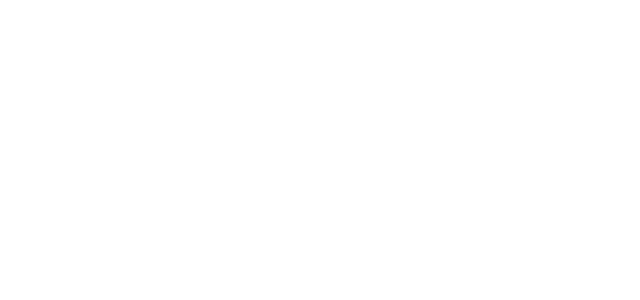
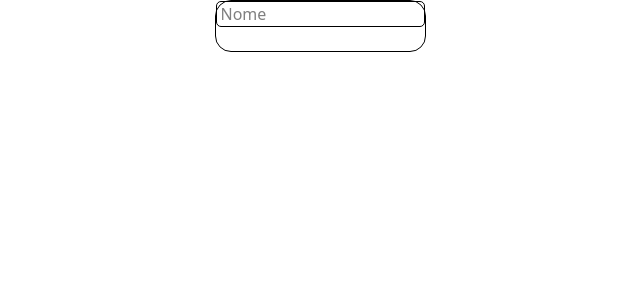
Before and after one commit to matias-gui/React, a React (Vite) app in the folder react-cadastro/: page /Esqueceusenha in a window 1280 px wide. Before the commit this address had no page. Shown: the top 300 px of the page, without its empty margins (308-948 px from the left). Built offline with nearby package versions, Linux system fonts and the light colour scheme.

Commit message:
Criação da pasta login

```diff
--- a/react-cadastro/src/App.jsx
+++ b/react-cadastro/src/App.jsx
@@ -1,5 +1,8 @@
 import { BrowserRouter, Route, Routes, Navigate } from "react-router"
 import Cadastro from './cadastro'
+import Login from "./login"
+import esqueceusenha from "./esqueceusenha"
+import Esqueceusenha from "./esqueceusenha"
 
 function App() {
 
@@ -7,6 +10,8 @@
    <BrowserRouter>
     <Routes>
       <Route path="/" element={<Cadastro/>}/>
+      <Route path="/Login" element={<Login/>}/>
+      <Route path="/Esqueceusenha" element={<Esqueceusenha/>}/>
     </Routes>
 
    </BrowserRouter>
--- a/react-cadastro/src/cadastro/index.jsx
+++ b/react-cadastro/src/cadastro/index.jsx
@@ -10,7 +10,7 @@
             <input placeholder="Nome" type="text" className="border w-full mb-2 indent-3 rounded-md p-1 placeholder-black opacity-70 " />
             <input placeholder="E-mail" type="email" className=" border  w-full mb-2 indent-3 rounded-md p-1 placeholder-black  opacity-70" />
             <input placeholder="Senha" type="password" className=" border  w-full mb-2 indent-3 rounded-md p-1 placeholder-black  opacity-70 " />
-            <button className=" w-full rounded-md border-none mb-1 mt-2 bg-cyan-950 text-white p-1  hover:opacity-80   cursor-pointer delay-200  hover:scale-101 duration-100 ease-in-out font-bold " onClick={cadastrar()} >Cadastrar</button>
+            <button className=" w-full rounded-md border-none mb-1 mt-2 bg-cyan-950 text-white p-1  hover:opacity-80   cursor-pointer delay-200  hover:scale-101 duration-100 ease-in-out font-bold ">Cadastrar</button>
           </form>
           <Link to="/login" className="text-center mb-1 font-mono font-bold hover:underline">Já tem uma conta?
             Faça login</Link>
@@ -18,14 +18,4 @@
     </body>
   )
 }
-let nome = document.getElementsByTagName("text")
-let email = document.getElementsByClassName("email")
-let senha = document.getElementsByClassName("password")
-
-function cadastrar(){
-  if(nome.length === 0 || nome === ""){
-    alert("ERRO")
-  }
-}
-
 export default Cadastro
--- /dev/null
+++ b/react-cadastro/src/esqueceusenha/index.jsx
@@ -0,0 +1,17 @@
+
+
+function Esqueceusenha(){
+    return(
+        <body className="flex justify-center w-full h-full">
+            <div className="">
+                <form className="flex flex-col w-[90%] border rounded-2xl  " >
+                    <input type="text" name="nome" id="inome" placeholder="Nome" className="border
+                    rounded-[5px] indent-1 "/>
+                    <input type="email" name="email" id="iemail"/>
+                </form>
+            </div>
+        </body>
+    )
+}
+
+export default Esqueceusenha
--- a/react-cadastro/src/login/index.jsx
+++ b/react-cadastro/src/login/index.jsx
@@ -1,6 +1,21 @@
+import { Link } from "react-router"
+
 function Login (){
     return(
+    <body className="w-dvw h-dvh flex flex-wrap  justify-center bg-[url(src/img/pexels-ivan-cujic-20495-109479.jpg)] bg-center bg-no-repeat bg-cover bg-fixed"   >
 
+        <main className=" flex flex-col justify-center max-w-120 h-65 border border-transparent rounded-xl mt-15 p-2 shadow-[2px_2px_10px_black]  backdrop-blur-[20px]"  >
+          <h2 className="text-center text-xl mb-4 font-mono font-bold animate-bounce ">Login</h2>
+          <form>
+            <input placeholder="E-mail" type="email" className=" border  w-full mb-2 indent-3 rounded-md p-1 placeholder-black  opacity-70" />
+            <input placeholder="Senha" type="password" className=" border  w-full mb-2 indent-3 rounded-md p-1 placeholder-black  opacity-70 " />
+            <input type="checkbox" id="lembre-me" className=" ml-1 w-3 h-3  "/>
+            <label htmlFor="lembre-me" className="font-bold font-mono w-20  text-[16px]"> Lembre-me</label>
+            <button className=" w-full rounded-md border-none mb-1 mt-2 bg-cyan-950 text-white p-1  hover:opacity-80   cursor-pointer delay-200  hover:scale-101 duration-100 ease-in-out font-bold ">Entrar</button>
+          </form>
+          <Link to="/Esqueceusenha" className="text-center mb-1 font-mono font-bold hover:underline">Esqueceu a senha?</Link>
+        </main>
+    </body>
     )
-
 }
+export default Login
```
